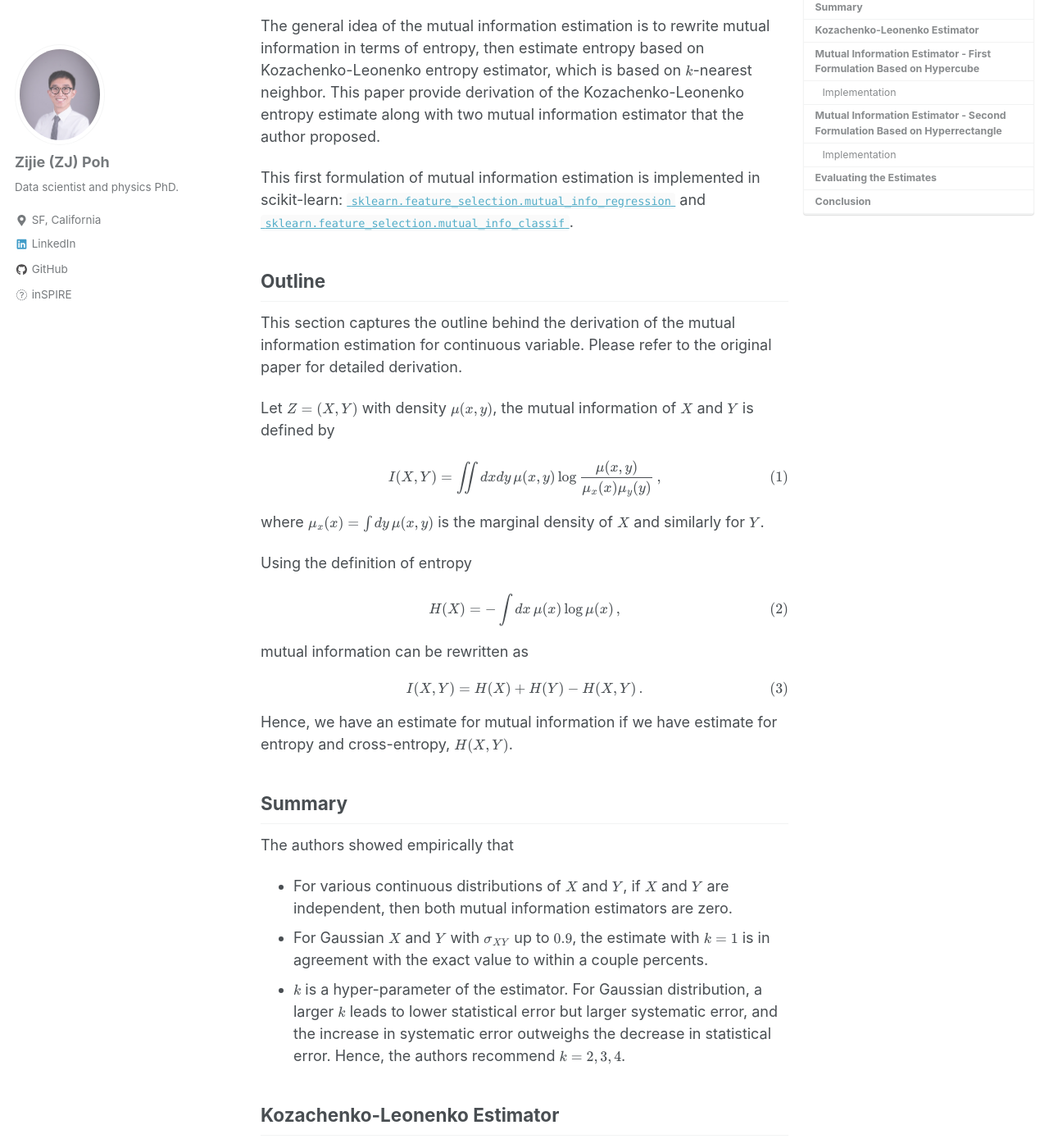
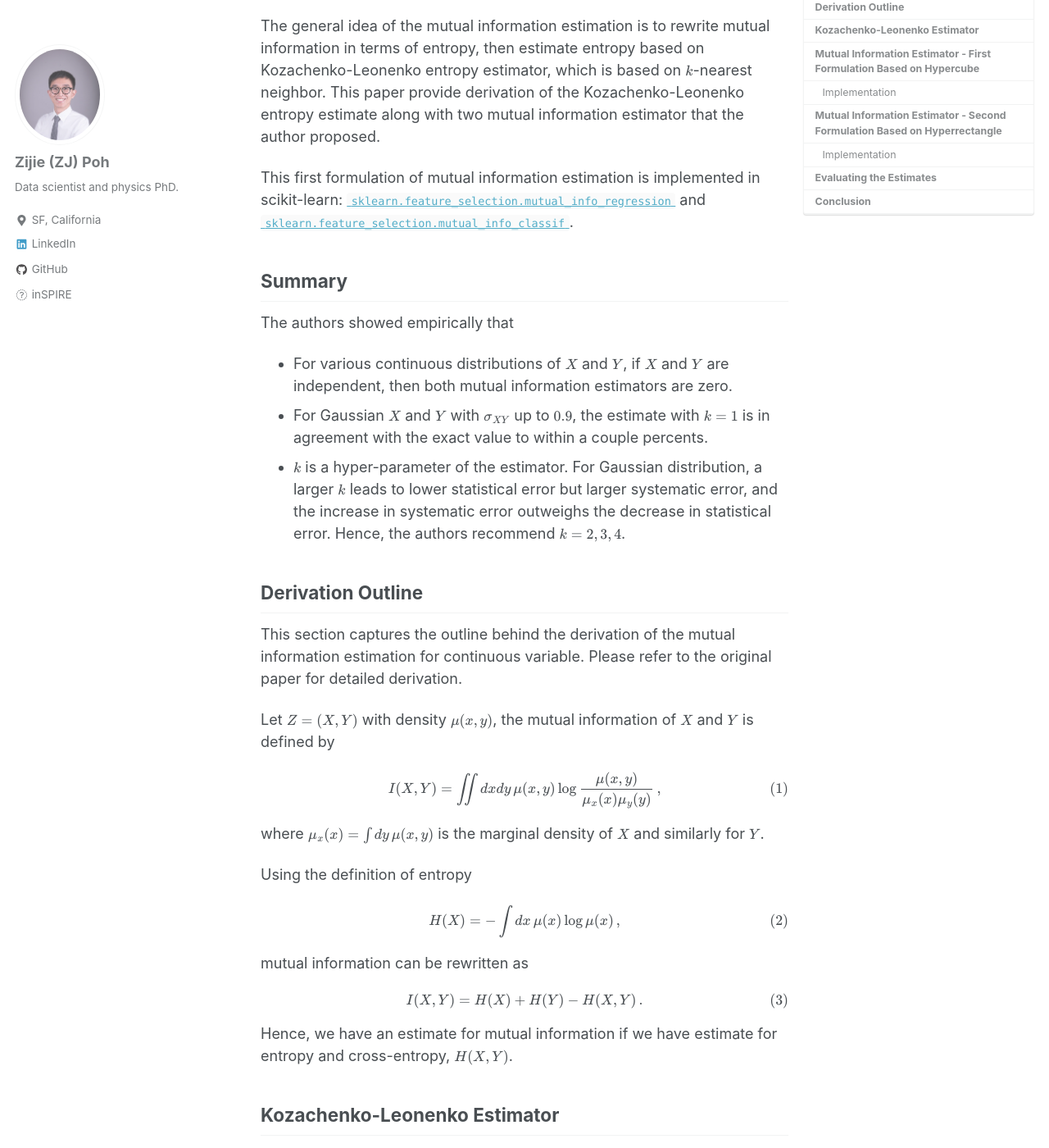
Before and after one commit to ZJPoh/zjpoh.github.io, a Jekyll site: the page built from _posts/2018-08-26-mutual-info-continuous.md, in a window 1280 px wide and 1400 px high, scrolled down 252 px. Shown: the whole window at 82% size. Built offline with Jekyll 4.4.1, drawn with Linux system fonts in a browser that asks for light colours; nearby versions of some CDN libraries; formulas are drawn with MathJax 3; some of the changed lines change nothing that is shown.

Commit message:
Refactor mi post

```diff
--- a/_posts/2018-08-26-mutual-info-continuous.md
+++ b/_posts/2018-08-26-mutual-info-continuous.md
@@ -15,7 +15,16 @@ This paper provide derivation of the Kozachenko-Leonenko entropy estimate along
 
 This first formulation of mutual information estimation is implemented in scikit-learn: [`sklearn.feature_selection.mutual_info_regression`](http://scikit-learn.org/stable/modules/generated/sklearn.feature_selection.mutual_info_regression.html) and [`sklearn.feature_selection.mutual_info_classif`](http://scikit-learn.org/stable/modules/generated/sklearn.feature_selection.mutual_info_classif.html).
 
-## Outline
+## Summary
+
+The authors showed empirically that
+* For various continuous distributions of $X$ and $Y$, if $X$ and $Y$ are independent, then both mutual information estimators are zero.
+* For Gaussian $X$ and $Y$ with $\sigma_{XY}$ up to $0.9$, the estimate with $k=1$ is in agreement with the exact value to within a couple percents.
+* $k$ is a hyper-parameter of the estimator.
+  For Gaussian distribution, a larger $k$ leads to lower statistical error but larger systematic error, and the increase in systematic error outweighs the decrease in statistical error.
+  Hence, the authors recommend $k=2,3,4$.
+
+## Derivation Outline
 
 This section captures the outline behind the derivation of the mutual information estimation for continuous variable.
 Please refer to the original paper for detailed derivation.
@@ -42,14 +51,6 @@ $$
 
 Hence, we have an estimate for mutual information if we have estimate for entropy and cross-entropy, $H(X, Y)$.
 
-## Summary
-
-The authors showed empirically that
-* For various continuous distributions of $X$ and $Y$, if $X$ and $Y$ are independent, then both mutual information estimators are zero.
-* For Gaussian $X$ and $Y$ with $\sigma_{XY}$ up to $0.9$, the estimate with $k=1$ is in agreement with the exact value to within a couple percents.
-* $k$ is a hyper-parameter of the estimator.
-  For Gaussian distribution, a larger $k$ leads to lower statistical error but larger systematic error, and the increase in systematic error outweighs the decrease in statistical error.
-  Hence, the authors recommend $k=2,3,4$.
 
 ## Kozachenko-Leonenko Estimator
 
```
Also changed, not shown: 1 other file.
